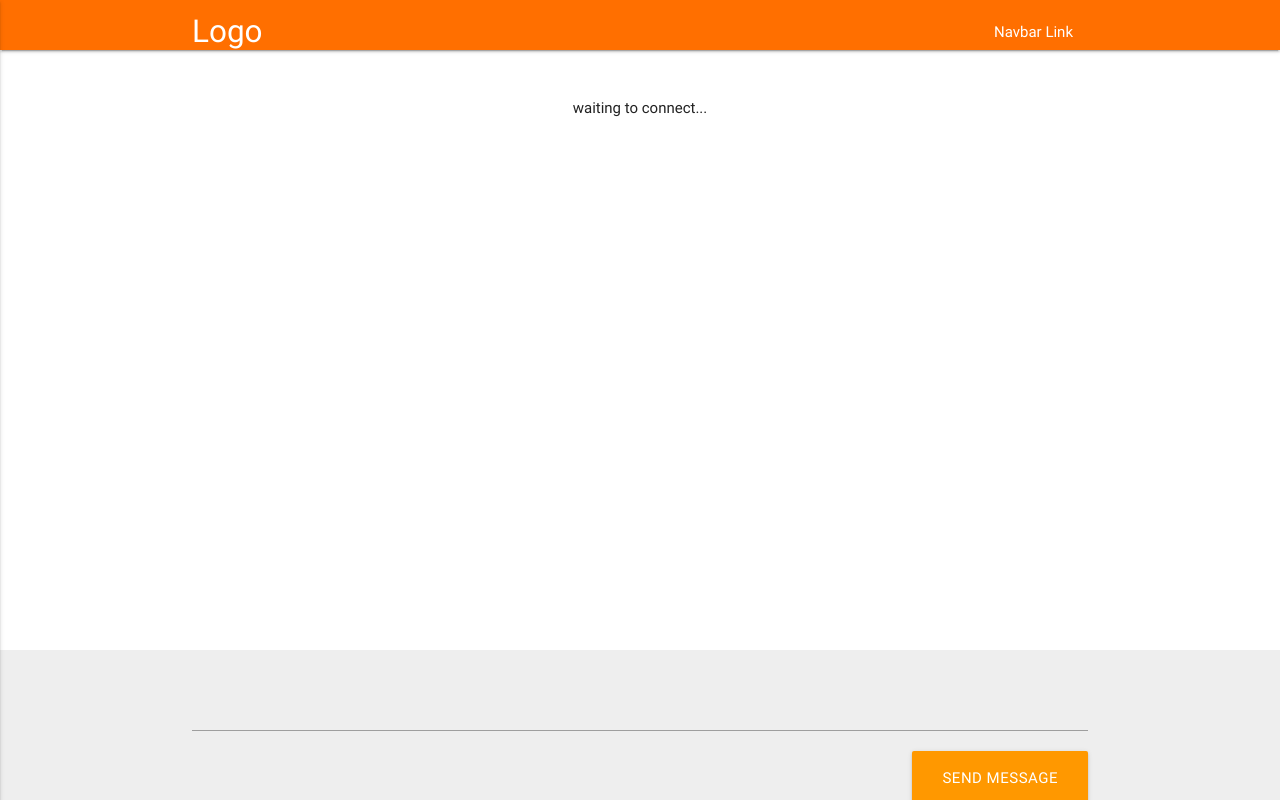
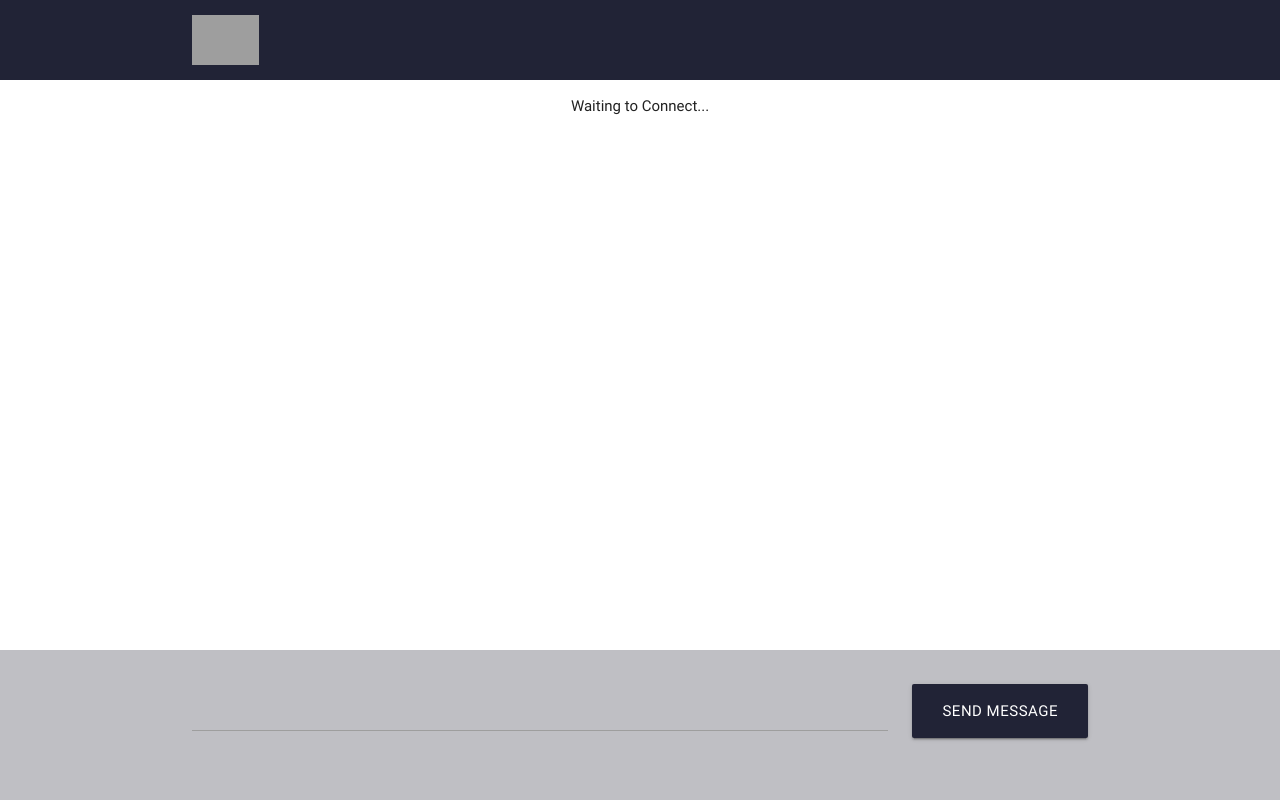
Before and after one commit to roost-io/chating_app, a Python web app: template chat_front/project/templates/index.html in a window 1280 px wide. Run offline with Jinja, Linux system fonts and the light colour scheme; the template is opened without the code that fills it: most values are stand-ins (such as "Sample title", 1, 10 or a date in 2020); some libraries are stand-ins or nearby versions; grey boxes are pictures that could not be loaded.

Commit message:
CSS changes

```diff
--- a/chat_front/project/static/css/style.css
+++ b/chat_front/project/static/css/style.css
@@ -10,5 +10,64 @@
   padding: 0 15px;
 }
 .icon-block .material-icons {
-	font-size: inherit;
+  font-size: inherit;
 }
+
+#msg_input {
+  color: #212336 !important;
+}
+
+#msg_input:focus {
+  border-bottom: 1px solid #212336;
+  box-shadow: 0 1px 0 0 #212336;
+}
+
+.msg-row {
+  display: flex;
+  flex-direction: column;
+}
+
+.user-row {
+}
+
+.sender-name {
+  color: #212336;
+  align-self: flex-start;
+  font-size: 20px;
+  font-weight: 500;
+}
+
+.display-none {
+  display: none;
+}
+
+.msg-info {
+  align-self: flex-start;
+  max-width: 70%;
+  background-color: #bfbfc4;
+  margin-bottom: 20px;
+  min-height: 48px;
+  border-radius: 24px;
+  padding: 10px 30px;
+  word-wrap: break-word;
+  hyphens: auto;
+  font-size: 16px;
+}
+
+.msg-info-right {
+  align-self: flex-end;
+  background-color: #212336;
+  color: #fff;
+}
+
+@media (max-width: 1000px) {
+  .msg-info {
+    max-width: 85%;
+  }
+}
+
+@media (max-width: 500px) {
+  .msg-info {
+    max-width: 100%;
+  }
+}
--- a/chat_front/project/static/js/pyquiz_sockets.js
+++ b/chat_front/project/static/js/pyquiz_sockets.js
@@ -1,68 +1,135 @@
 var namespace = '/chat';
 var socket = io.connect(service_host + namespace);
 
-var user_id = "";
-var username = "";
+var user_id = '';
+var username = sessionStorage.getItem('current_user');
+if (!username || username === 'null' || username === 'undefined') {
+  username = '';
+}
+var all_msg_data = {};
+
+var randomNicknames = [
+  'hopeful_bardeen',
+  'determined_mestorf',
+  'wizardly_archimedes',
+  'hungry_jennings',
+  'calm_uncle',
+  'warm_salad',
+  'clever_raman',
+  'happy_einstein',
+  'silly_bose',
+  'kickass_mayer',
+];
+
+function randomInteger(min, max) {
+  return Math.floor(Math.random() * (max - min + 1)) + min;
+}
 
 function send_msg(response) {
-    var msg = {"message": response, "username": username};
-    console.log("Enviado mensaje: ");
+  var msg = { message: response, username: username };
+  console.log('Enviado mensaje: ');
   console.log(msg);
   socket.emit('send_msg', msg);
 }
 
+function putMsgHtml() {
+  console.log({ all_msg_data });
+  var userRow = '';
+  var username_sender = '';
+  var msgs = '';
+
+  Object.values(all_msg_data).forEach((d) => {
+    if (d.user_id === user_id || d.username === username) {
+      userRow = 'user-row';
+      username_sender = '';
+    } else {
+      userRow = '';
+      username_sender = d.username;
+    }
+
+    msgs =
+      msgs +
+      `
+      <div class="msg-row ${userRow}" >
+        <div class="sender-name ${
+          userRow ? 'display-none' : ''
+        }">${username_sender}</div>
+        <div class="msg-info ${userRow ? 'msg-info-right' : ''}">
+          ${d.message}
+        </div>
+      </div>
+      `;
+  });
+
+  $('#msgs').html(msgs);
+  $('main').scrollTop($('main')[0].scrollHeight);
+}
+
 $(document).ready(function () {
+  $('#username').text(username);
+
+  // $('#msg').text('Hola dchsxnkad!!');
+  // $('#modal1').modal('open');
+  // $('#start-off').css('display', 'none');
+  // $('#start-on').css('display', 'block');
+  // putMsgHtml();
+
   socket.on('connect', function () {
-        console.log("connected");
-        $("#start-off").css("display", "none");
-        $("#start-on").css("display", "block");
-        username = prompt("Introduce tu nick", "Harry Potter");
-        socket.emit('log-in', {"username": username});
+    console.log('connected');
+    $('#start-off').css('display', 'none');
+    $('#start-on').css('display', 'block');
 
+    var current_user = sessionStorage.getItem('current_user');
+    if (
+      !current_user ||
+      current_user === 'null' ||
+      current_user === 'undefined'
+    ) {
+      var randomNick = randomNicknames[randomInteger(0, 9)];
+      username = prompt('Enter your nickname:', randomNick);
+      if (!username || username === 'null' || username === 'undefined') {
+        username = randomNick;
+      }
+    } else {
+      username = current_user;
+    }
+
+    console.log({ current_user, username });
+    $('#username').text(username);
+    socket.emit('log-in', { username: username });
+    sessionStorage.setItem('current_user', username);
   });
 
   socket.on('users_connected', function (lenUsers) {
     $('#user-cnt').text(lenUsers);
-        console.log("users connected: " + lenUsers);
+    console.log('users connected: ' + lenUsers);
   });
+
   socket.on('msgs', function (data) {
-        console.log("llegó mensaje:");
-        console.log(data);
-        var position = "";
-        var username_sender = "";
-        var color = "";
-        if (data.user_id === user_id || data.username === username) {
-            position = "right";
-            color = "light-green lighten-4";
-        } else {
-            color = "grey lighten-5";
-            username_sender = '<div>' + data.username + '</div>';
-        }
-        var msg = '<div class="row ' + color + '">' +
-            username_sender +
-            '<div class="col  s12 m12" ><p class="' + position + '">' +
-            data.message +
-            '</p></div></div>';
-        $('#msgs').append(msg);
+    all_msg_data[data.id] = data;
+    putMsgHtml();
+  });
 
-        $('main').scrollTop($('main')[0].scrollHeight);
+  $('#send_msg').submit(function (e) {
+    e.preventDefault();
+    send_msg($('#msg_input').val());
   });
-    $("#send_msg").submit(function (e) {
-        e.preventDefault();
-        send_msg($("#msg_input").val());
-    });
+
   socket.on('message', function (data) {
-        console.log("Message recived");
+    console.log('Message recived');
     console.log(data);
     if (data.welcome) {
-            $('#msg').text(data.welcome + "!!");
+      var current_user = sessionStorage.getItem('current_user');
+      if (`Hola ${current_user}` !== data.welcome) {
+        $('#msg').text(data.welcome + '!!');
+        $('#modal1').modal('open');
+      }
     } else {
       $('#msg').text(data.message);
+      $('#modal1').modal('open');
     }
     if (data.user_id) {
       user_id = data.user_id;
     }
-        $('#modal1').modal('open');
   });
-
 });
--- a/chat_front/project/templates/index.html
+++ b/chat_front/project/templates/index.html
@@ -1,6 +1,6 @@
-{% extends "layout.html" %}
-{% block content %}
-<div class="row">
+{% extends "layout.html" %} {% block content %}
+
+<div class="row" style="display: none">
   <div class="col s12 m12">
     <!--<div id="welcome"></div>-->
     <div id="question">
@@ -10,48 +10,48 @@
     </div>
   </div>
 </div>
-<div class="row center" id="start-off">waiting to connect...</div>
-<div class="row" id="start-on" style="display: none">
-  <div id="msgs" class="row"></div>
+<div class="row center" id="start-off">Waiting to Connect...</div>
+<div class="row" id="start-on" style="display: none; margin: 0">
+  <div id="msgs" class="row" style="margin: 0"></div>
 </div>
 
 <!-- Modal Structure -->
-<div id="modal1" class="modal">
+<div id="modal1" class="modal" style="margin-top: 10%">
   <div class="modal-content">
-    <div id="msg"></div>
+    <div id="msg" style="color: #212336; font-size: 20px"></div>
   </div>
   <div class="modal-footer">
     <a
       href="#!"
-      class="modal-action modal-close waves-effect waves-green btn-flat"
+      class="modal-action modal-close waves-effect btn-flat"
+      style="color: #212336; font-size: 16px; font-weight: 700"
       >Agree</a
     >
   </div>
 </div>
 
-{% endblock %}
-{% block footer %}
-<div class="container">
-  <div class="row">
-    <div class="col s12 m12">
-      <form id="send_msg">
-        <div class="input-field">
+{% endblock %} {% block footer %}
+
+<div class="container" style="height: 110px">
+  <form id="send_msg" style="display: flex; align-items: center">
+    <div class="input-field" style="flex-grow: 1">
       <input id="msg_input" />
     </div>
     <button
       type="submit"
       class="btn-large waves-effect waves-light orange right"
+      style="margin-left: 24px; background-color: #212336 !important"
     >
-          Send message
+      Send Message
     </button>
   </form>
 </div>
-  </div>
-</div>
-{% endblock %}
-{% block js %}
+
+{% endblock %} {% block js %}
+
 <script
   type="text/javascript"
   src="{{ url_for('static', filename='js/pyquiz_sockets.js') }}"
 ></script>
+
 {% endblock %}
--- a/chat_front/project/templates/layout.html
+++ b/chat_front/project/templates/layout.html
@@ -37,8 +37,7 @@
     <script type="text/javascript">
       var service_host = '{{ service_host }}';
     </script>
-    {% block js %}
-    {% endblock %}
+    {% block js %} {% endblock %}
     <style>
       body {
         display: flex;
@@ -65,41 +64,47 @@
         position: absolute;
         top: 0px;
         left: 0px;
-        height: 50px;
+        height: 80px;
         right: 0px;
         overflow: hidden;
+        background-color: #212336 !important;
       "
     >
-      <div class="nav-wrapper container">
-        <a id="logo-container" href="#" class="brand-logo">Logo</a>
-        <ul class="right hide-on-med-and-down">
-          <li><a href="#">Navbar Link</a></li>
-        </ul>
-
-        <ul id="nav-mobile" class="side-nav">
-          <li><a href="#">Navbar Link</a></li>
-        </ul>
-        <a href="#" data-activates="nav-mobile" class="button-collapse"
-          ><i class="material-icons">menu</i></a
-        >
+      <div
+        class="container"
+        style="
+          height: 80px;
+          display: flex;
+          justify-content: space-between;
+          align-items: center;
+        "
+      >
+        <img
+          alt="brand-logo"
+          src="https://roost.ai/hubfs/logos/Roost-logo-gold.svg"
+          class="brand-logo-new"
+          style="height: 50px"
+        />
+        <div
+          id="username"
+          style="color: #fff !important; font-size: 20px"
+        ></div>
       </div>
     </nav>
 
     <main
       style="
         position: absolute;
-        top: 50px;
+        top: 80px;
         bottom: 150px;
         left: 0px;
         right: 0px;
         overflow: auto;
+        background-color: #ffffff !important;
       "
     >
       <div class="container">
-        <div class="section">
-            {% block content %}
-            {% endblock %}
-        </div>
+        <div class="section">{% block content %} {% endblock %}</div>
       </div>
     </main>
     <footer
@@ -110,11 +115,12 @@
         height: 150px;
         left: 0px;
         right: 0px;
+        padding: 20px 0;
         overflow: hidden;
+        background-color: #bfbfc4 !important;
       "
     >
-      {% block footer %}
-      {% endblock %}
+      {% block footer %} {% endblock %}
     </footer>
   </body>
 </html>
--- a/helm_chart/values.yaml
+++ b/helm_chart/values.yaml
@@ -4,10 +4,10 @@
 httpServicePort: &defaultServicePort 80
 tag: &defaultTag latest
 namespace: default
-clusterIP: 3.110.155.232
+clusterIP: 15.206.205.85
 clusterDomain: nip.io
 registry: &defaultRegistry apsgangwar # local-registry:5002
-imagePullPolicy: IfNotPresent # Always
+imagePullPolicy: Always # IfNotPresent
 
 services:
   chat_db:
```
Also changed, not shown: chat_front/project/static/js/pyquiz_sockets_index.js (+32 -17 lines). Lines whose indentation alone changed are shown as unchanged.
